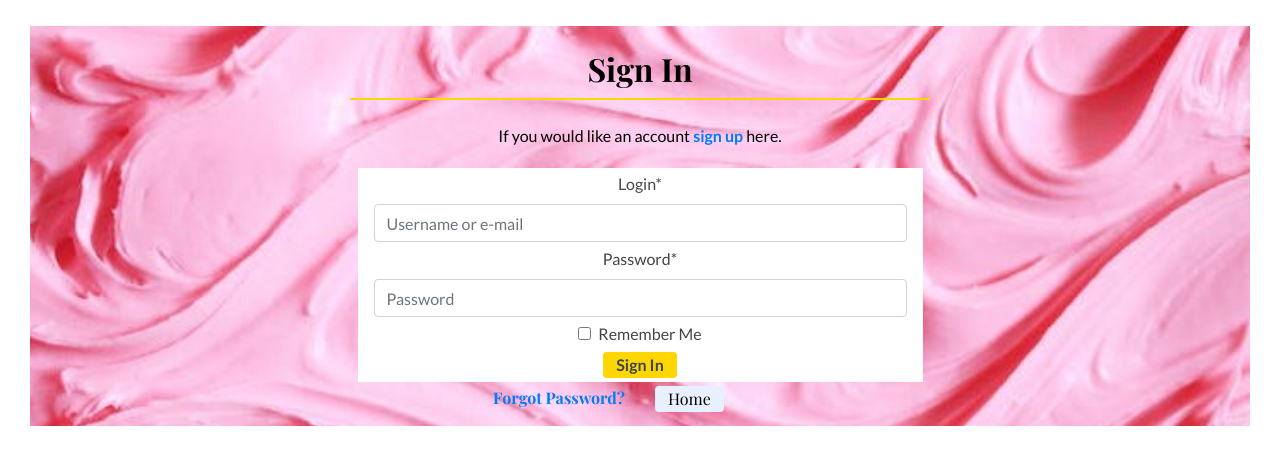
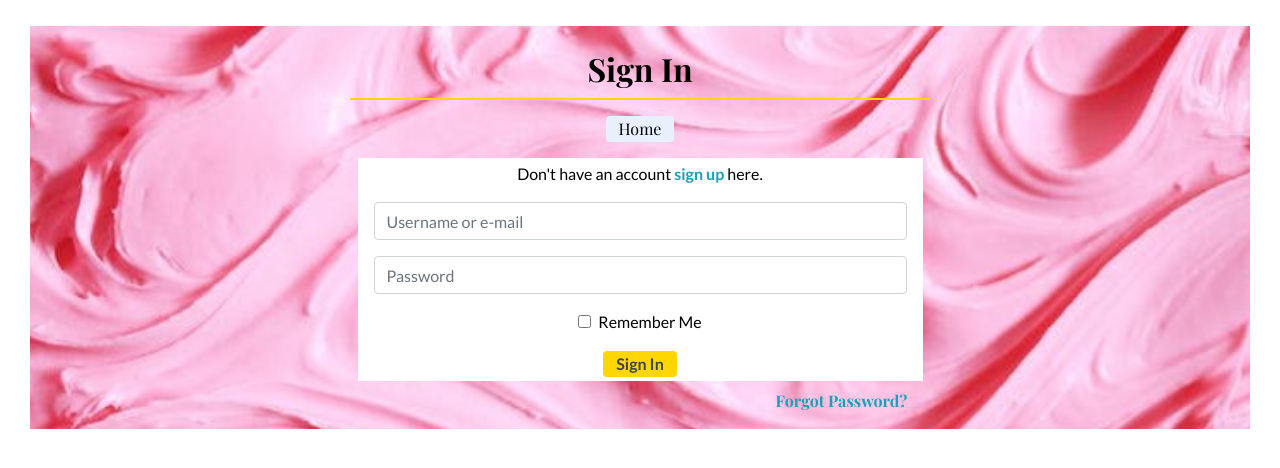
Before and after one commit to johnston9/la-donut, a Django app: page /accounts/login/ in a window 1280 px wide. Shown: the part 154-622 px from the top of the page. Run offline with Django 3.2, Linux system fonts and the light colour scheme; some libraries are stand-ins or nearby versions; some web fonts are replaced.

Commit message:
Restyled all Allauth pages some more

```diff
--- a/static/css/base.css
+++ b/static/css/base.css
@@ -273,6 +273,10 @@ input[type=checkbox], input[type=radio] {
     background-color: #f8ebf9;;
 }
 
+.text-forgot-blue {
+    color: #042c33;
+}
+
 .text-black {
     color: #000 !important;
 }
@@ -488,8 +492,22 @@ input[type=checkbox], input[type=radio] {
     background-color: #fff;
 }
 
-.login-box .form-group {
-    margin-bottom: 5px;
+.allauth-form-inner-content label:not([for='id_remember']) {
+    display: none;
+}
+
+.allauth-form-inner-content button:hover,
+.allauth-form-inner-content input[type='submit']:hover {
+    background-color: rgb(140, 111, 25, 99%);
+}
+
+.allauth-form-inner-content a {
+	color: #17a2b8;
+}
+
+.allauth-form-inner-content a:hover {
+	color: #2d727c;
+    text-decoration: none;
 }
 
 /* -------------------------------- Media Queries */
--- a/templates/allauth/account/account_inactive.html
+++ b/templates/allauth/account/account_inactive.html
@@ -5,7 +5,7 @@
 {% block head_title %}{% trans "Account Inactive" %}{% endblock %}
 
 {% block inner_content %}
-<div class="container login-container">
+<div class="container login-container mb-3">
   <div class="row">
     <div class="col">
       <h2 class="text-black text-center mt-4"><strong>{% trans "Account Inactive" %}</strong></h2>
@@ -15,7 +15,7 @@
 
   <div class="row">
     <div class="col col-10 offset-1 col-md-6 offset-md-3">
-      <div class="login-box mb-3 text-center text-black lato">
+      <div class="login-box mt-3 px-3 py-3 mb-3 text-center text-black lato">
 
         <p>{% trans "This account is inactive." %}</p>
         {% endblock %}
--- a/templates/allauth/account/email_confirm.html
+++ b/templates/allauth/account/email_confirm.html
@@ -17,7 +17,7 @@
 
     <div class="row">
         <div class="col col-10 offset-1 col-md-6 offset-md-3">
-            <div class="login-box mb-3 text-center text-black lato">
+            <div class="login-box mt-3 px-3 py-3 mb-3 text-center text-black lato">
 
                 {% if confirmation %}
 
@@ -29,7 +29,7 @@
 
                 <form method="post" action="{% url 'account_confirm_email' confirmation.key %}">
                     {% csrf_token %}
-                    <button type="submit">{% trans 'Confirm' %}</button>
+                    <button class="btn bg-gold font-weight-bold text-mattblack py-1" type="submit">{% trans 'Confirm' %}</button>
                 </form>
 
                 {% else %}
--- a/templates/allauth/account/login.html
+++ b/templates/allauth/account/login.html
@@ -6,7 +6,7 @@
 {% block head_title %}{% trans "Sign In" %}{% endblock %}
 
 {% block inner_content %}
-<div class="container login-container">
+<div class="container login-container mb-4">
   <div class="row">
     <div class="col">
       <h2 class="text-black text-center mt-4"><strong>{% trans "Sign In" %}</strong></h2>
@@ -16,7 +16,12 @@
 
   <div class="row">
     <div class="col col-10 offset-1 col-md-6 offset-md-3">
-      <div class="text-center text-black lato">
+      <div class="row">
+        <div class="col text-center">
+          <a class="btn text-black bg-lightblue py-0 mt-3" href="{% url 'home' %}">Home</a>
+        </div>
+      </div>
+      <div class="login-box lato mb-1 mt-3 px-3 py-1 text-center text-center text-black lato">
         {% get_providers as socialaccount_providers %}
 
         {% if socialaccount_providers %}
@@ -37,16 +42,10 @@
         {% include "socialaccount/snippets/login_extra.html" %}
 
         {% else %}
-        <p class="lato mt-4">{% blocktrans %}If you would like an account
+        <p class="">{% blocktrans %}Don't have an account
           <a href="{{ signup_url }}"><strong>sign up</strong></a> here.{% endblocktrans %}</p>
         {% endif %}
-      </div>
-    </div>
-  </div>
 
-  <div class="row">
-    <div class="col-10 offset-1 col-md-6 offset-md-3">
-      <div class="login-box lato mx-auto mt-1 px-3 py-1 text-center">
         <form class="login" method="POST" action="{% url 'account_login' %}">
           {% csrf_token %}
           {{ form|crispy }}
@@ -60,13 +59,10 @@
         </form>
       </div>
       <div class="row">
-        <div class="col-6">
+        <div class="col">
           <p class="mt-1 text-right">
-            <a class="" href="{% url 'account_reset_password' %}"><strong>{% trans "Forgot Password?" %}</strong> </a>
+            <a class="text-forgot-blue" href="{% url 'account_reset_password' %}"><strong>{% trans "Forgot Password?" %}</strong> </a>
           </p>
-        </div>
-        <div class="col-6">
-          <a class="btn text-black text-right bg-lightblue py-0 mt-1" href="{% url 'home' %}">Home</a>
         </div>
       </div>
     </div>
--- a/templates/allauth/account/logout.html
+++ b/templates/allauth/account/logout.html
@@ -5,7 +5,7 @@
 {% block head_title %}{% trans "Sign Out" %}{% endblock %}
 
 {% block content %}
-<div class="container login-container">
+<div class="container login-container mb-3">
   <div class="row">
     <div class="col">
       <h2 class="text-black text-center lato mt-4"><strong>{% trans "Sign Out" %}</strong></h2>
@@ -15,7 +15,7 @@
 
   <div class="row">
     <div class="col col-10 offset-1 col-md-6 offset-md-3">
-      <div class="text-center text-black lato">
+      <div class="text-center text-black bg-gold lato">
         <h4>{% trans 'Are you sure you want to leave?' %}</h4>
       </div>
     </div>
@@ -24,7 +24,7 @@
   <div class="row">
     <div class="col-10 offset-1 col-md-6 offset-md-3">
 
-      <div class="login-box mx-auto mt-1 px-3 py-1 text-center">
+      <div class="login-box mt-3 px-3 py-3 mb-3 px-3 py-3 text-center">
 
         <form method="post" action="{% url 'account_logout' %}">
           {% csrf_token %}
--- a/templates/allauth/account/password_change.html
+++ b/templates/allauth/account/password_change.html
@@ -5,7 +5,7 @@
 {% block head_title %}{% trans "Change Password" %}{% endblock %}
 
 {% block inner_content %}
-<div class="container login-container">
+<div class="container login-container mb-4">
     <div class="row">
         <div class="col">
             <h2 class="text-black text-center mt-4"><strong>{% trans "Change Password" %}</strong></h2>
@@ -15,12 +15,12 @@
 
     <div class="row">
         <div class="col col-10 offset-1 col-md-6 offset-md-3">
-            <div class="login-box mb-3 text-center text-black lato">
+            <div class="login-box mt-3 px-3 py-3 mb-3 text-center text-black lato">
 
                 <form method="POST" action="{% url 'account_change_password' %}" class="password_change">
                     {% csrf_token %}
                     {{ form|crispy }}
-                    <button type="submit" name="action">{% trans "Change Password" %}</button>
+                    <button class="btn bg-gold font-weight-bold text-mattblack py-1" type="submit" name="action">{% trans "Change Password" %}</button>
                 </form>
             </div>
         </div>
--- a/templates/allauth/account/password_reset.html
+++ b/templates/allauth/account/password_reset.html
@@ -6,7 +6,7 @@
 {% block head_title %}{% trans "Password Reset" %}{% endblock %}
 
 {% block inner_content %}
-<div class="container login-container">
+<div class="container login-container mb-4">
     <div class="row">
         <div class="col">
             <h2 class="text-black text-center mt-4"><strong>{% trans "Password Reset" %}</strong></h2>
@@ -16,7 +16,7 @@
 
     <div class="row">
         <div class="col col-10 offset-1 col-md-6 offset-md-3">
-            <div class="login-box mb-3 text-center text-black lato">
+            <div class="login-box mt-3 px-3 py-3 mb-3 text-center text-black lato">
 
                 {% if user.is_authenticated %}
                 {% include "account/snippets/already_logged_in.html" %}
@@ -28,7 +28,7 @@
                 <form method="POST" action="{% url 'account_reset_password' %}" class="password_reset">
                     {% csrf_token %}
                     {{ form|crispy }}
-                    <input type="submit" value="{% trans 'Reset My Password' %}" />
+                    <input class="btn bg-gold font-weight-bold text-mattblack py-1" type="submit" value="{% trans 'Reset My Password' %}" />
                 </form>
 
                 <p>{% blocktrans %}Please contact us if you have any trouble resetting your password.{% endblocktrans %}
--- a/templates/allauth/account/password_reset_done.html
+++ b/templates/allauth/account/password_reset_done.html
@@ -6,7 +6,7 @@
 {% block head_title %}{% trans "Password Reset" %}{% endblock %}
 
 {% block inner_content %}
-<div class="container login-container">
+<div class="container login-container mb-4">
     <div class="row">
         <div class="col">
             <h2 class="text-black text-center mt-4"><strong>{% trans "Password Reset" %}</strong></h2>
@@ -16,7 +16,7 @@
 
     <div class="row">
         <div class="col col-10 offset-1 col-md-6 offset-md-3">
-            <div class="login-box mb-3 text-center text-black lato">
+            <div class="login-box mt-3 px-3 py-3 mb-3 text-center text-black lato">
 
                 {% if user.is_authenticated %}
                 {% include "account/snippets/already_logged_in.html" %}
--- a/templates/allauth/account/password_reset_from_key.html
+++ b/templates/allauth/account/password_reset_from_key.html
@@ -4,7 +4,7 @@
 {% block head_title %}{% trans "Change Password" %}{% endblock %}
 
 {% block inner_content %}
-<div class="container login-container">
+<div class="container login-container mb-4">
     <div class="row">
         <div class="col">
             <h2 class="text-black text-center mt-4">
@@ -16,7 +16,7 @@
 
     <div class="row">
         <div class="col col-10 offset-1 col-md-6 offset-md-3">
-            <div class="login-box mb-3 text-center text-black lato">
+            <div class="login-box mt-3 px-3 py-3 mb-3 text-center text-black lato">
 
                 {% if token_fail %}
                 {% url 'account_reset_password' as passwd_reset_url %}
@@ -27,7 +27,7 @@
                 <form method="POST" action="{{ action_url }}">
                     {% csrf_token %}
                     {{ form|crispy }}
-                    <input type="submit" name="action" value="{% trans 'change password' %}" />
+                    <input class="btn bg-gold font-weight-bold text-mattblack py-1" type="submit" name="action" value="{% trans 'change password' %}" />
                 </form>
                 {% else %}
                 <p>{% trans 'Your password is now changed.' %}</p>
--- a/templates/allauth/account/password_reset_from_key_done.html
+++ b/templates/allauth/account/password_reset_from_key_done.html
@@ -4,7 +4,7 @@
 {% block head_title %}{% trans "Change Password" %}{% endblock %}
 
 {% block inner_content %}
-<div class="container login-container">
+<div class="container login-container mb-4">
     <div class="row">
         <div class="col">
             <h2 class="text-black text-center mt-4"><strong>{% trans "Change Password" %}</strong></h2>
@@ -14,7 +14,7 @@
 
     <div class="row">
         <div class="col col-10 offset-1 col-md-6 offset-md-3">
-            <div class="login-box mb-3 text-center text-black lato">
+            <div class="login-box mt-3 px-3 py-3 mb-3 text-center text-black lato">
 
                 <p>{% trans 'Your password is now changed.' %}</p>
             </div>
--- a/templates/allauth/account/password_set.html
+++ b/templates/allauth/account/password_set.html
@@ -5,7 +5,7 @@
 {% block head_title %}{% trans "Set Password" %}{% endblock %}
 
 {% block inner_content %}
-<div class="container login-container">
+<div class="container login-container mb-4">
     <div class="row">
         <div class="col">
             <h2 class="text-black text-center mt-4"><strong>{% trans "Set Password" %}</strong></h2>
@@ -15,12 +15,12 @@
 
     <div class="row">
         <div class="col col-10 offset-1 col-md-6 offset-md-3">
-            <div class="login-box mb-3 text-center text-black lato">
+            <div class="login-box mt-3 px-3 py-3 mb-3 text-center text-black lato">
 
                 <form method="POST" action="{% url 'account_set_password' %}" class="password_set">
                     {% csrf_token %}
                     {{ form|crispy }}
-                    <input type="submit" name="action" value="{% trans 'Set Password' %}" />
+                    <input class="btn bg-gold font-weight-bold text-mattblack py-1" type="submit" name="action" value="{% trans 'Set Password' %}" />
                 </form>
             </div>
         </div>
--- a/templates/allauth/account/signup_closed.html
+++ b/templates/allauth/account/signup_closed.html
@@ -5,7 +5,7 @@
 {% block head_title %}{% trans "Sign Up Closed" %}{% endblock %}
 
 {% block inner_content %}
-<div class="container login-container">
+<div class="container login-container mb-4">
     <div class="row">
         <div class="col">
             <h2 class="text-black text-center mt-4"><strong>{% trans "Sign Up Closed" %}</strong></h2>
@@ -15,7 +15,7 @@
 
     <div class="row">
         <div class="col col-10 offset-1 col-md-6 offset-md-3">
-            <div class="login-box mb-3 text-center text-black lato">
+            <div class="login-box mt-3 px-3 py-3 mb-3 text-center text-black lato">
 
                 <p>{% trans "We are sorry, but the sign up is currently closed." %}</p>
             </div>
--- a/templates/allauth/account/verification_sent.html
+++ b/templates/allauth/account/verification_sent.html
@@ -5,7 +5,7 @@
 {% block head_title %}{% trans "Verify Your E-mail Address" %}{% endblock %}
 
 {% block inner_content %}
-<div class="container login-container">
+<div class="container login-container mb-4">
     <div class="row">
         <div class="col">
             <h2 class="text-black text-center mt-4"><strong>{% trans "Verify Your E-mail Address" %}</strong></h2>
@@ -15,7 +15,7 @@
 
     <div class="row">
         <div class="col col-10 offset-1 col-md-6 offset-md-3">
-            <div class="login-box mb-3 text-center text-black lato">
+            <div class="login-box mt-3 px-3 py-3 mb-3 text-center text-black lato">
 
                 <p>{% blocktrans %}We have sent an e-mail to you for verification. Follow the link provided to finalize
                     the signup process. Please contact us if you do not receive it within a few
--- a/templates/allauth/account/verified_email_required.html
+++ b/templates/allauth/account/verified_email_required.html
@@ -5,7 +5,7 @@
 {% block head_title %}{% trans "Verify Your E-mail Address" %}{% endblock %}
 
 {% block inner_content %}
-<div class="container login-container">
+<div class="container login-container mb-4">
     <div class="row">
         <div class="col">
             <h2 class="text-black text-center mt-4"><strong>{% trans "Verify Your E-mail Address" %}</strong></h2>
@@ -15,7 +15,7 @@
 
     <div class="row">
         <div class="col col-10 offset-1 col-md-6 offset-md-3">
-            <div class="login-box mb-3 text-center text-black lato">
+            <div class="login-box mt-3 px-3 py-3 mb-3 text-center text-black lato">
 
                 {% url 'account_email' as email_url %}
 
```
Also changed, not shown: templates/allauth/account/email.html (+5 -5 lines), templates/allauth/account/signup.html (+3 -10 lines).
